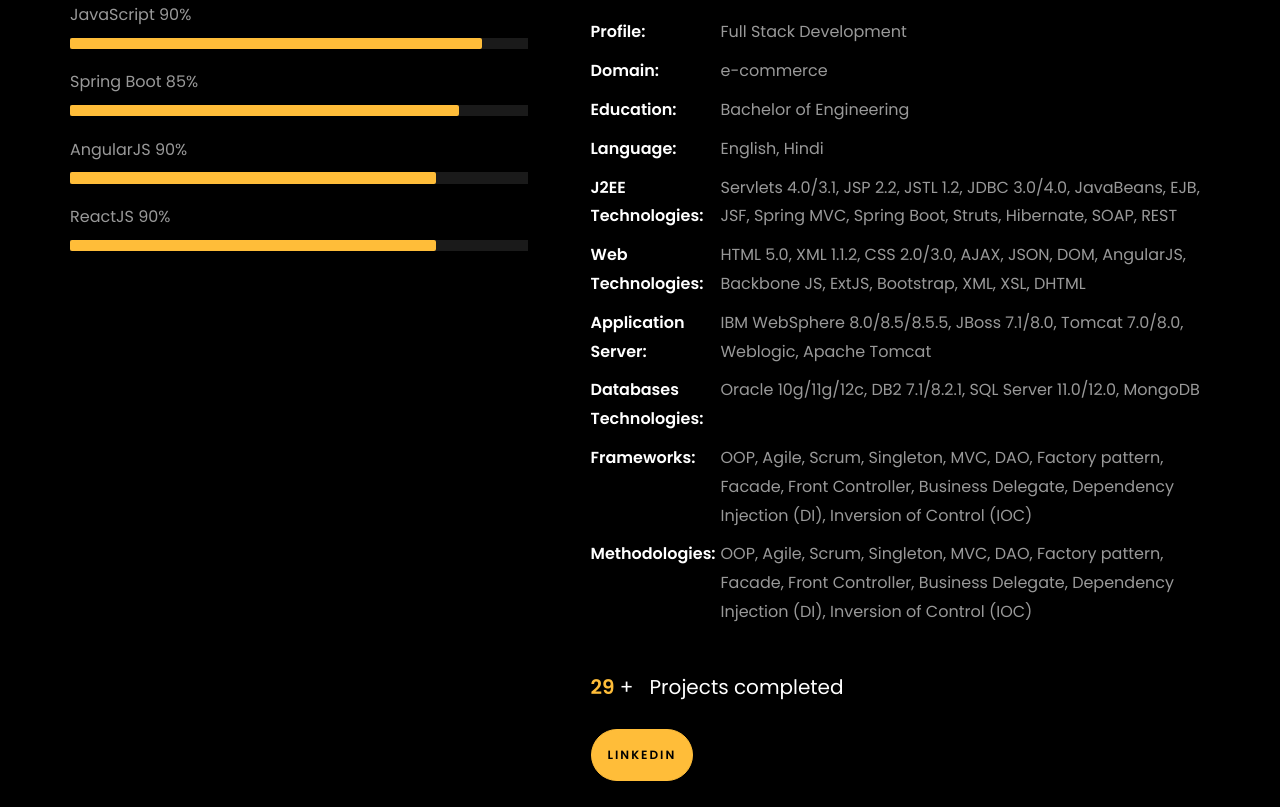
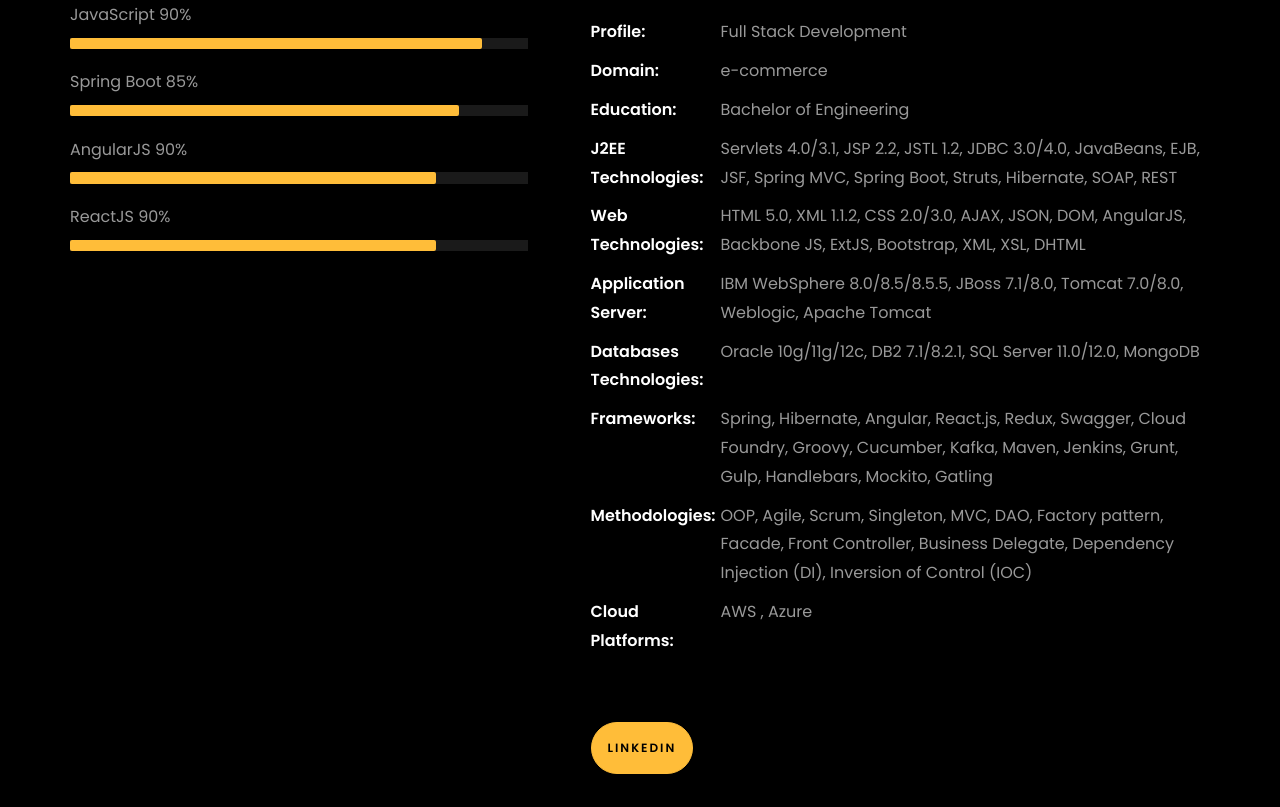
Before and after one commit to yvaishnavi0412/Portfolio, a plain HTML site: page index.html in a window 1280 px wide. Shown: the part 1213-2020 px from the top of the page. Drawn offline with Linux system fonts and the light colour scheme; files whose address does not match are found by name.

Commit message:
Add files via upload

```diff
--- a/index.html
+++ b/index.html
@@ -128,7 +128,7 @@
 	        <ul class="navbar-nav nav ml-auto">
 	          <li class="nav-item"><a href="#home-section" class="nav-link"><span>Home</span></a></li>
 	          <li class="nav-item"><a href="#about-section" class="nav-link"><span>About</span></a></li>
-	          <li class="nav-item"><a href="#resume-section" class="nav-link"><span>Resume</span></a></li>
+	          <!-- <li class="nav-item"><a href="#resume-section" class="nav-link"><span>Resume</span></a></li> -->
 	          <li class="nav-item"><a href="#project-section" class="nav-link"><span>Projects</span></a></li>
 	          <li class="nav-item"><a href="#contact-section" class="nav-link"><span>Contact</span></a></li>
 	        </ul>
@@ -281,13 +281,13 @@
 									<li class="d-flex"><span>Profile:</span> <span>Full Stack Development</span></li>
 									<li class="d-flex"><span>Domain:</span> <span>e-commerce</span></li>
 									<li class="d-flex"><span>Education:</span> <span>Bachelor of Engineering</span></li>
-									<li class="d-flex"><span>Language:</span> <span>English, Hindi</span></li>
 									<li class="d-flex"><span>J2EE Technologies:</span> <span>Servlets 4.0/3.1, JSP 2.2, JSTL 1.2, JDBC 3.0/4.0, JavaBeans, EJB, JSF, Spring MVC, Spring Boot, Struts, Hibernate, SOAP, REST</span></li>
 									<li class="d-flex"><span>Web Technologies:</span> <span>HTML 5.0, XML 1.1.2, CSS 2.0/3.0, AJAX, JSON, DOM, AngularJS, Backbone JS, ExtJS, Bootstrap, XML, XSL, DHTML</span></li>
 									<li class="d-flex"><span>Application Server:</span> <span>IBM WebSphere 8.0/8.5/8.5.5, JBoss 7.1/8.0, Tomcat 7.0/8.0, Weblogic, Apache Tomcat</span></li>
 									<li class="d-flex"><span>Databases Technologies:</span> <span>Oracle 10g/11g/12c, DB2 7.1/8.2.1, SQL Server 11.0/12.0, MongoDB</span></li>
-									<li class="d-flex"><span>Frameworks:</span> <span>OOP, Agile, Scrum, Singleton, MVC, DAO, Factory pattern, Facade, Front Controller, Business Delegate, Dependency Injection (DI), Inversion of Control (IOC)</span></li>
+									<li class="d-flex"><span>Frameworks:</span> <span>Spring, Hibernate, Angular, React.js, Redux, Swagger, Cloud Foundry, Groovy, Cucumber, Kafka, Maven, Jenkins, Grunt, Gulp, Handlebars, Mockito, Gatling</span></li>
 									<li class="d-flex"><span>Methodologies:</span> <span>OOP, Agile, Scrum, Singleton, MVC, DAO, Factory pattern, Facade, Front Controller, Business Delegate, Dependency Injection (DI), Inversion of Control (IOC)</span></li>
+									<li class="d-flex"><span>Cloud Platforms:</span> <span>AWS , Azure</span></li>
 
 								</ul>
 							</div>
@@ -297,8 +297,8 @@
 						<div class="counter-wrap ftco-animate d-flex mt-md-3">
 							<div class="text">
 								<p class="mb-4">
-									<span class="number" data-number="30">0</span> <span>+</span>
-									<span>&nbsp; Projects completed</span>
+									<!-- <span class="number" data-number="30">0</span> <span>+</span>
+									<span>&nbsp; Projects completed</span> -->
 								</p>
 								<p><a href="https://www.linkedin.com/in/vaishnavi-yadamreddy-156a28310/" class="btn btn-primary py-3 px-3">LinkedIn</a></p>
 							</div>
@@ -315,11 +315,13 @@
     <section class="ftco-section ftco-no-pb" id="resume-section">
     	<div class="container">
     		<div class="row justify-content-center pb-5">
+		<!--
           <div class="col-md-10 heading-section text-center ftco-animate">
           	<h1 class="big big-2">Resume</h1>
             <h2 class="mb-4">Resume</h2>
             <p>Full Stack Developer with 8+ years of experience in Java/J2EE and MEAN stack, skilled in building responsive applications and implementing Agile methodologies. Proficient in cloud platforms, continuous integration, and container orchestration.</p>
           </div>
+		-->
         </div>
 
 		<div class="row">
@@ -422,12 +424,6 @@
     					<p class="mt-4">9.01 CGPA</p>
     				</div>
 				</div>
-    		</div>
-
-    		<div class="row justify-content-center mt-5">
-    			<div class="col-md-6 text-center ftco-animate">
-    				<p><a href="https://docs.google.com/document/d/1Mr1rQt-LC1-KqVSQh4AnzAc4hhZW6gno/edit?usp=sharing&ouid=109613971487209354767&rtpof=true&sd=true" class="btn btn-primary py-4 px-5">Download CV</a></p>
-    			</div>
     		</div>
     	</div>
     </section>
```
